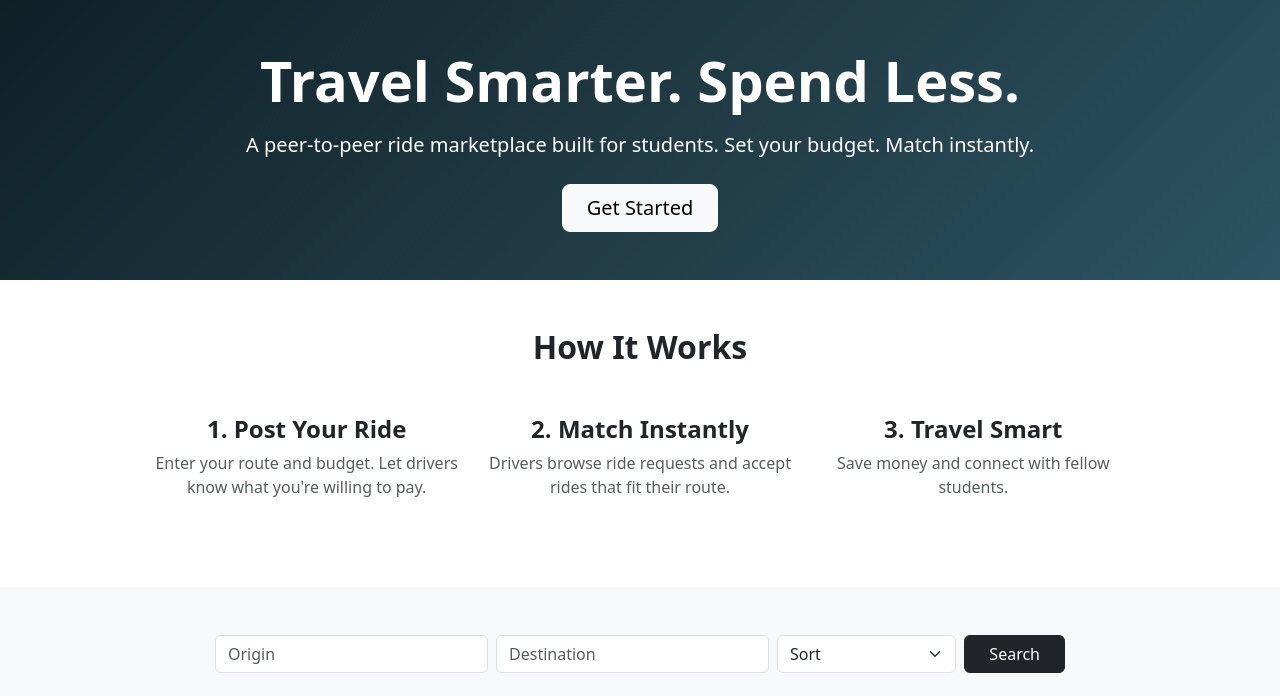
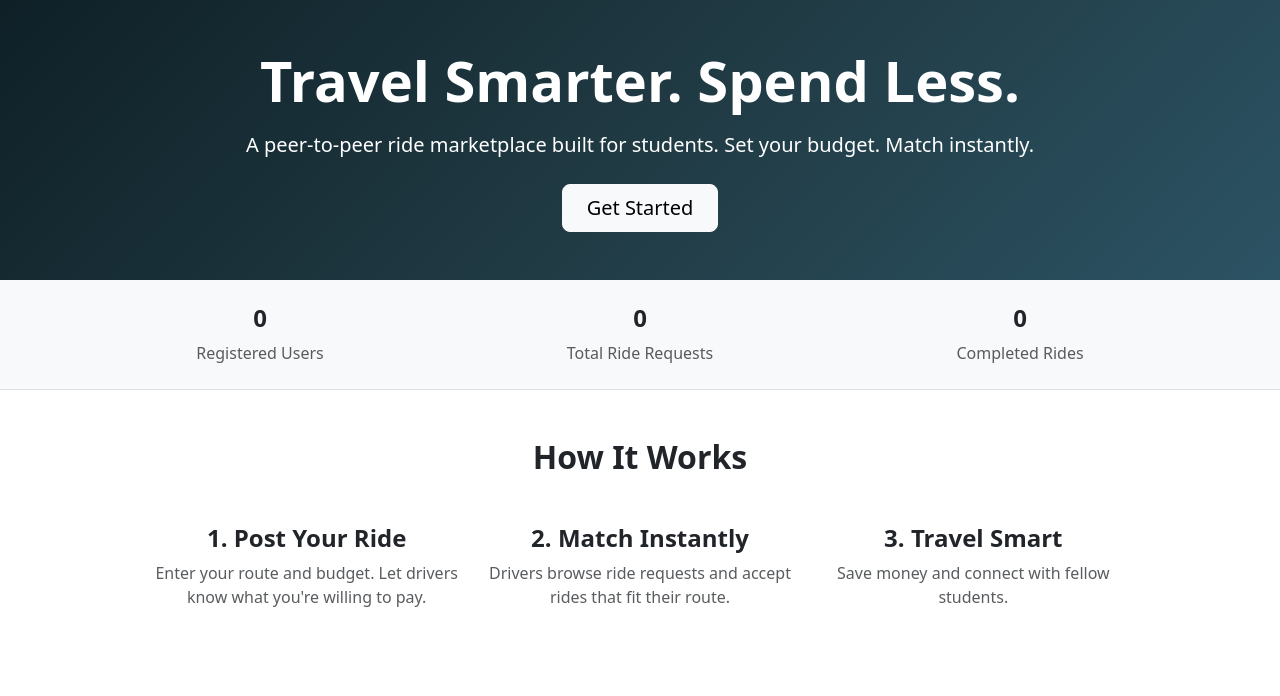
Before and after one commit to KushalKUMAR-P/student-ride-demo, a Flask app: page / in a window 1280 px wide. Shown: the part 73-769 px from the top of the page. Run offline with Flask 3, Linux system fonts and the light colour scheme; data that the repository does not hold is empty.

Commit message:
Add analytics panel with total users and completed rides

```diff
--- a/app.py
+++ b/app.py
@@ -82,11 +82,9 @@ def home():
     elif sort_order == "high":
         order_clause = " ORDER BY rides.budget DESC"
 
-    # Count total rides
     count_query = "SELECT COUNT(*) " + base_query
     total_rides = conn.execute(count_query, params).fetchone()[0]
 
-    # Fetch paginated rides
     final_query = """
         SELECT rides.*,
                rider.username AS rider_name,
@@ -98,6 +96,14 @@ def home():
         params + [per_page, offset]
     ).fetchall()
 
+    total_users = conn.execute(
+        "SELECT COUNT(*) FROM users"
+    ).fetchone()[0]
+
+    completed_rides = conn.execute(
+        "SELECT COUNT(*) FROM rides WHERE status = 'Completed'"
+    ).fetchone()[0]
+
     conn.close()
 
     total_pages = (total_rides + per_page - 1) // per_page
@@ -107,8 +113,12 @@ def home():
         rides=rides,
         total_rides=total_rides,
         page=page,
-        total_pages=total_pages
+        total_pages=total_pages,
+        total_users=total_users,
+        completed_rides=completed_rides
     )
+
+
 
 @app.route("/register", methods=["GET", "POST"])
 def register():
--- a/templates/index.html
+++ b/templates/index.html
@@ -65,6 +65,31 @@
       {% endif %}
     </div>
   </section>
+
+  <!-- ANALYTICS STRIP -->
+  <section class="bg-light py-4 border-bottom">
+    <div class="container">
+      <div class="row text-center">
+
+        <div class="col-md-4">
+          <h4 class="fw-bold">{{ total_users }}</h4>
+          <p class="text-muted mb-0">Registered Users</p>
+        </div>
+
+        <div class="col-md-4">
+          <h4 class="fw-bold">{{ total_rides }}</h4>
+          <p class="text-muted mb-0">Total Ride Requests</p>
+        </div>
+
+        <div class="col-md-4">
+          <h4 class="fw-bold">{{ completed_rides }}</h4>
+          <p class="text-muted mb-0">Completed Rides</p>
+        </div>
+
+      </div>
+    </div>
+  </section>
+
 
   <!-- HOW IT WORKS -->
   <section class="py-5 bg-white">
```
